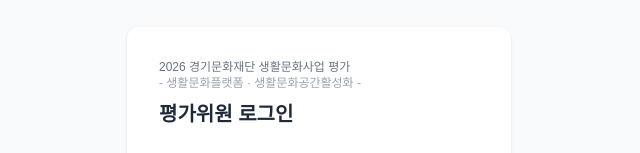
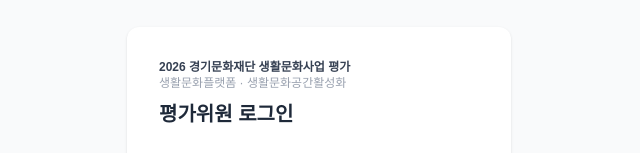
Before and after one commit to leemC-pd/Gyeonggi-Everyday-Culture-Initiative-Online-Assessment, a Next.js app: page /login in a window 1280 px wide. Shown: the part 199-352 px from the top of the page, without its empty margins (321-961 px from the left). Built offline with nearby package versions, Linux system fonts and the light colour scheme.

Commit message:
Bold top line, remove dashes on subtitle (login)

```diff
--- a/src/app/login/page.tsx
+++ b/src/app/login/page.tsx
@@ -29,9 +29,9 @@ export default function LoginPage() {
   return (
     <div className="min-h-screen flex items-center justify-center bg-gray-50">
       <div className="bg-white rounded-xl shadow p-8 w-full max-w-sm">
-        <p className="text-xs text-gray-500 leading-snug mb-2">
-          2026 경기문화재단 생활문화사업 평가<br />
-          <span className="text-gray-400">- 생활문화플랫폼 · 생활문화공간활성화 -</span>
+        <p className="text-xs leading-snug mb-2">
+          <span className="font-bold text-gray-700">2026 경기문화재단 생활문화사업 평가</span><br />
+          <span className="text-gray-400">생활문화플랫폼 · 생활문화공간활성화</span>
         </p>
         <h1 className="text-xl font-bold text-gray-800 mb-6">평가위원 로그인</h1>
 
```
